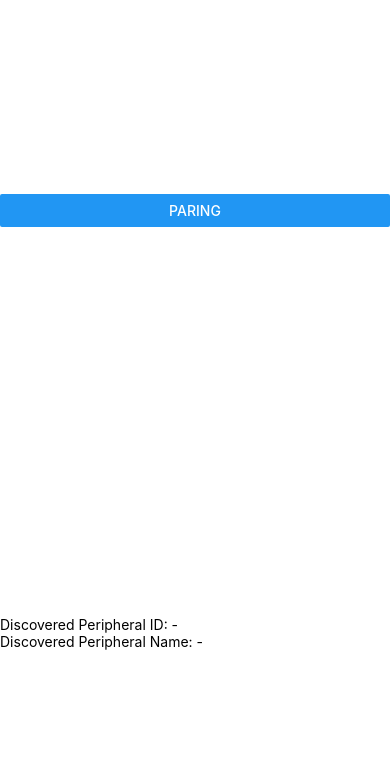
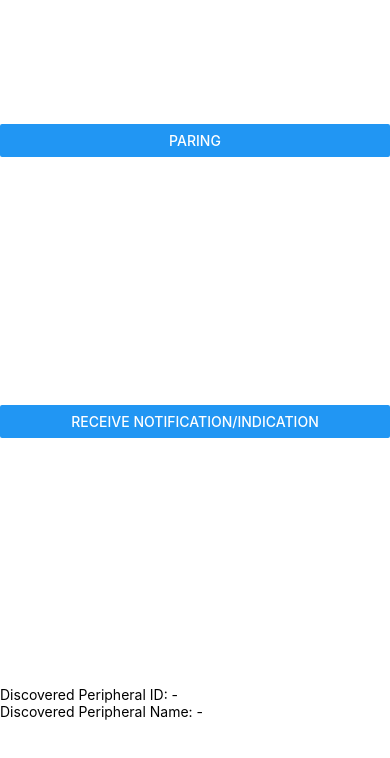
Before and after one commit to nacam403/monorepo-study, a React Native app in the folder packages/ble-mobile-app/: screen / in a window 390 px wide. Shown: the top 758 px of the page. Built offline with nearby package versions, Linux system fonts and the light colour scheme; what react-native-ble-manager would draw is missing.

Commit message:
Notification/Indicationを受信するところまで。

```diff
--- a/packages/ble-mobile-app/src/App.tsx
+++ b/packages/ble-mobile-app/src/App.tsx
@@ -15,11 +15,13 @@ import {
   createBondWithRetry,
   write,
   read,
+  startAndStopNotification,
   disconnect,
 } from './BleManagerWrapper'
 import {
   WEIGHT_SCALE_SERVICE_UUID,
   DATE_TIME_CHARACTERISTIC_UUID,
+  WEIGHT_MEASUREMENT_CHARACTERISTIC_UUID,
   createDataTimeCharacteristicValue,
 } from './WeightScaleUtil'
 
@@ -68,6 +70,35 @@ const App = () => {
         title="Paring"
       />
 
+      <Button
+        onPress={async () => {
+          const discoveredPeripheral = await scan()
+          setDiscoveredPeripheral(discoveredPeripheral || blankPeripheral)
+
+          if (discoveredPeripheral) {
+            await connect(discoveredPeripheral)
+            await retrieveServices(discoveredPeripheral)
+
+            const dateTimeArray = await read({
+              peripheral: discoveredPeripheral,
+              serviceUUID: WEIGHT_SCALE_SERVICE_UUID,
+              characteristicUUID: DATE_TIME_CHARACTERISTIC_UUID,
+            })
+            console.log(dateTimeArray)
+
+            const values = await startAndStopNotification({
+              peripheral: discoveredPeripheral,
+              serviceUUID: WEIGHT_SCALE_SERVICE_UUID,
+              characteristicUUID: WEIGHT_MEASUREMENT_CHARACTERISTIC_UUID,
+            })
+            console.log(values)
+
+            await disconnect(discoveredPeripheral)
+          }
+        }}
+        title="Receive Notification/Indication"
+      />
+
       <View>
         <Text>{`Discovered Peripheral ID: ${discoveredPeripheral.id}`}</Text>
         <Text>{`Discovered Peripheral Name: ${
--- a/packages/ble-mobile-app/src/WeightScaleUtil.ts
+++ b/packages/ble-mobile-app/src/WeightScaleUtil.ts
@@ -1,6 +1,7 @@
 export const WEIGHT_SCALE_SERVICE_UUID = '181D'
 
 export const DATE_TIME_CHARACTERISTIC_UUID = '2A08'
+export const WEIGHT_MEASUREMENT_CHARACTERISTIC_UUID = '2A9D'
 
 export const createDataTimeCharacteristicValue = (date: Date = new Date()) => {
   const year = date.getFullYear()
```
